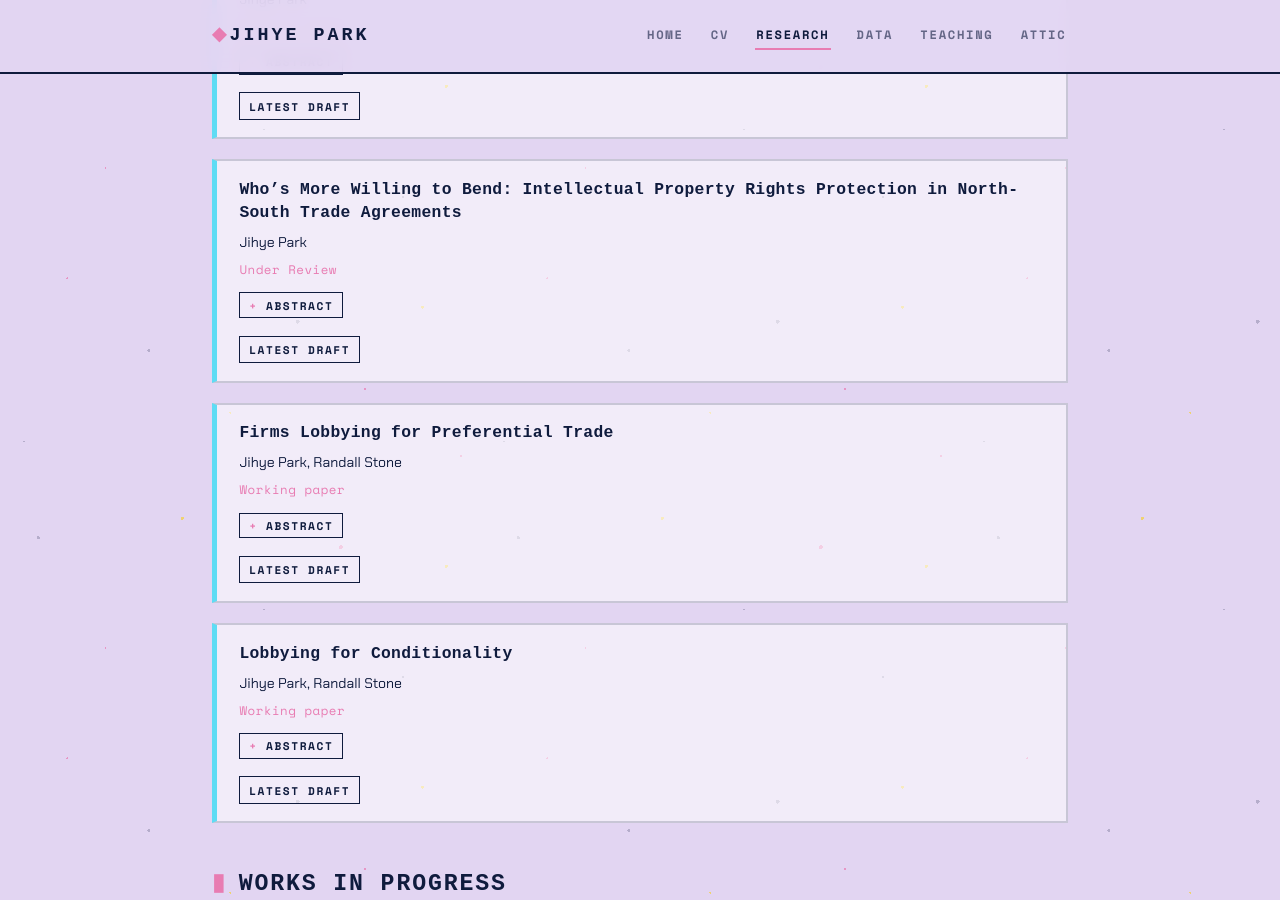
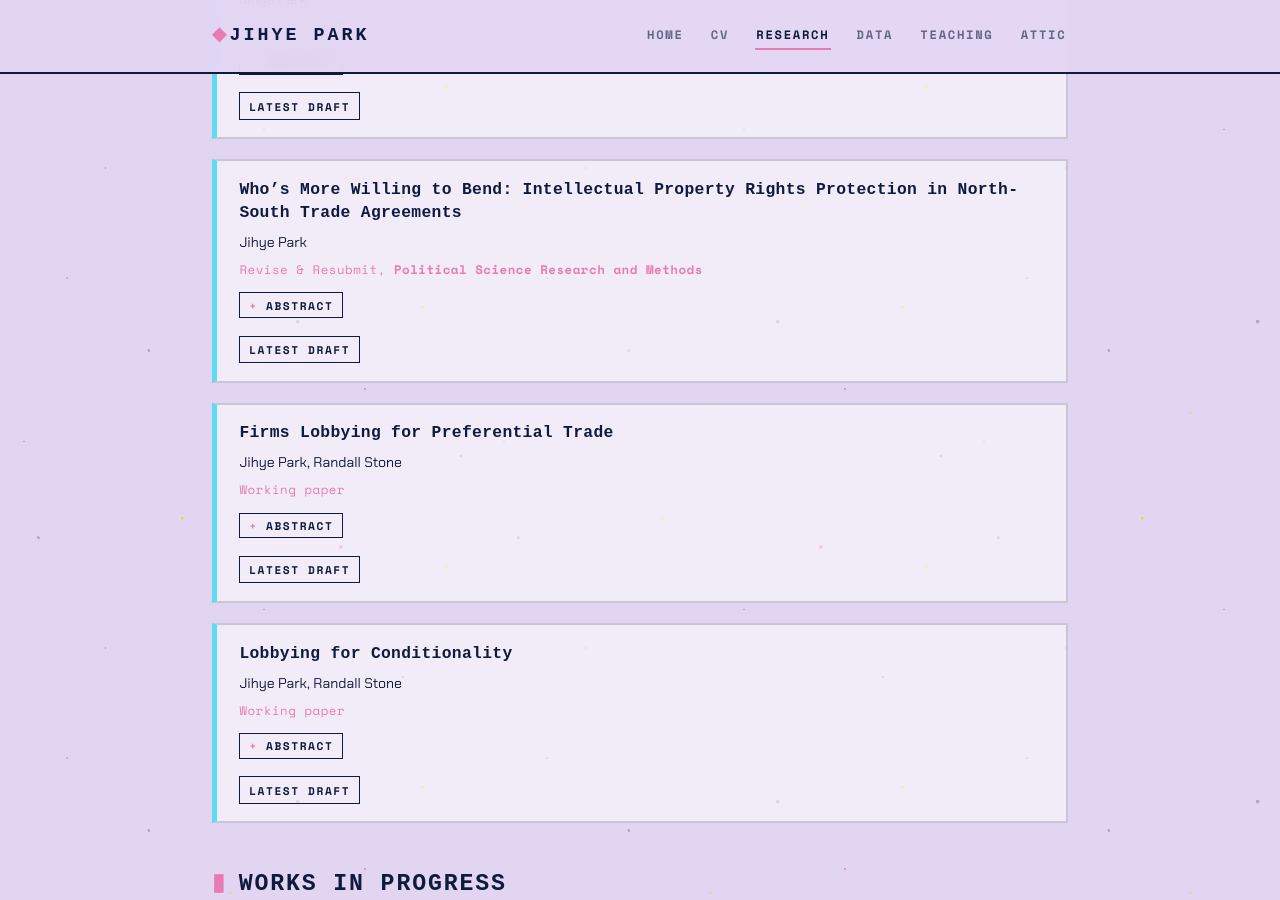
Before and after one commit to jacqpark/jacqpark.github.io, a Jekyll site: the page built from research.md, in a window 1280 px wide and 900 px high, scrolled down 1519 px. Built offline with Jekyll 4.4.1, drawn with Linux system fonts in a browser that asks for light colours; some web fonts are replaced.

Commit message:
docs: auto-update publications metadata from PDFs

```diff
--- a/_data/publications.yml
+++ b/_data/publications.yml
@@ -93,7 +93,7 @@
     financial firms decrease lobbying about finance and increase lobbying about banking.'
 - title: 'Who’s More Willing to Bend: Intellectual Property Rights Protection in North-South Trade Agreements'
   authors: Jihye Park
-  status: Under Review
+  status: Revise & Resubmit, Political Science Research and Methods
   category: working-papers
   github_pdf: papers/working-papers/02__whos-more-willing-to-bend__RR-PSRM.pdf
   year: 2026
```
